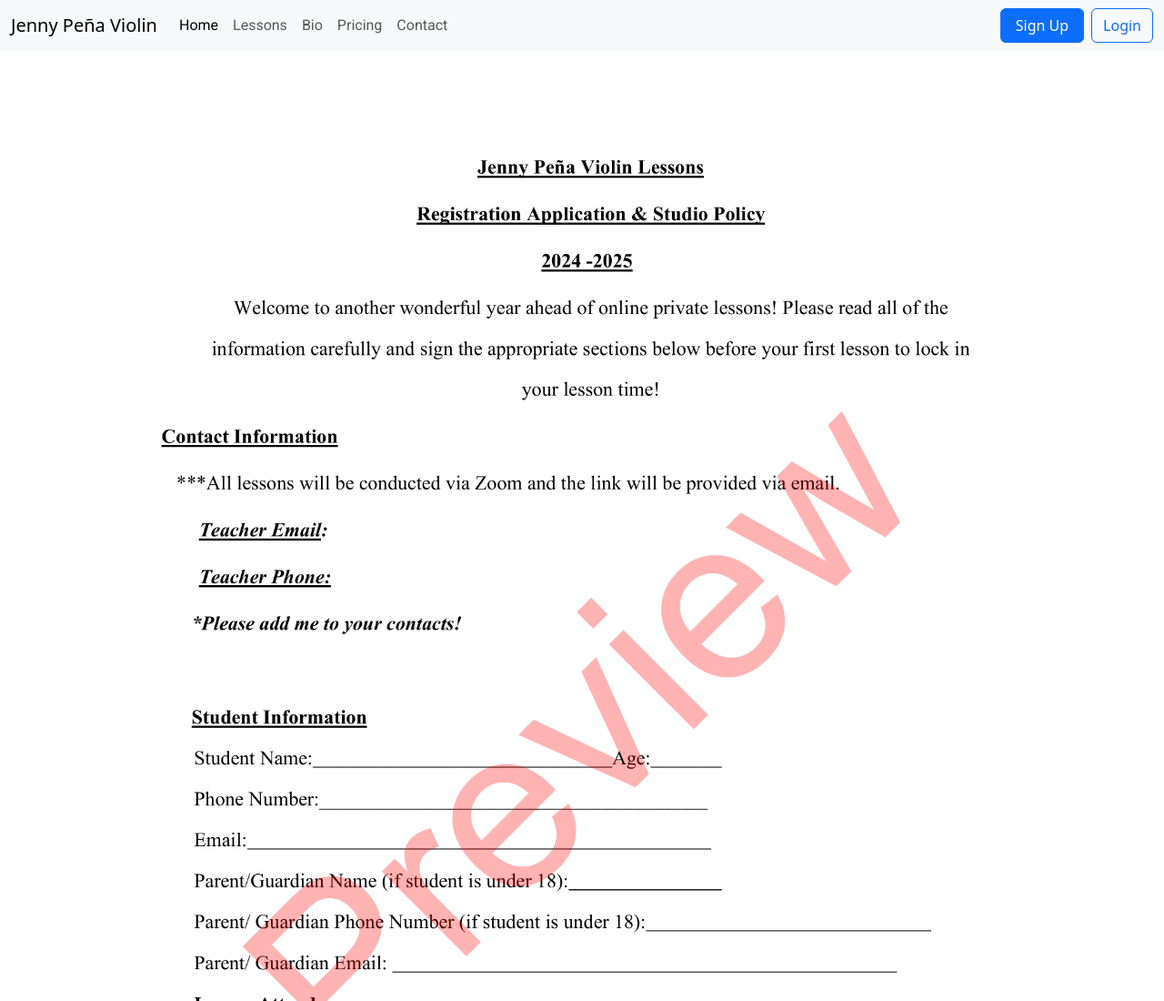
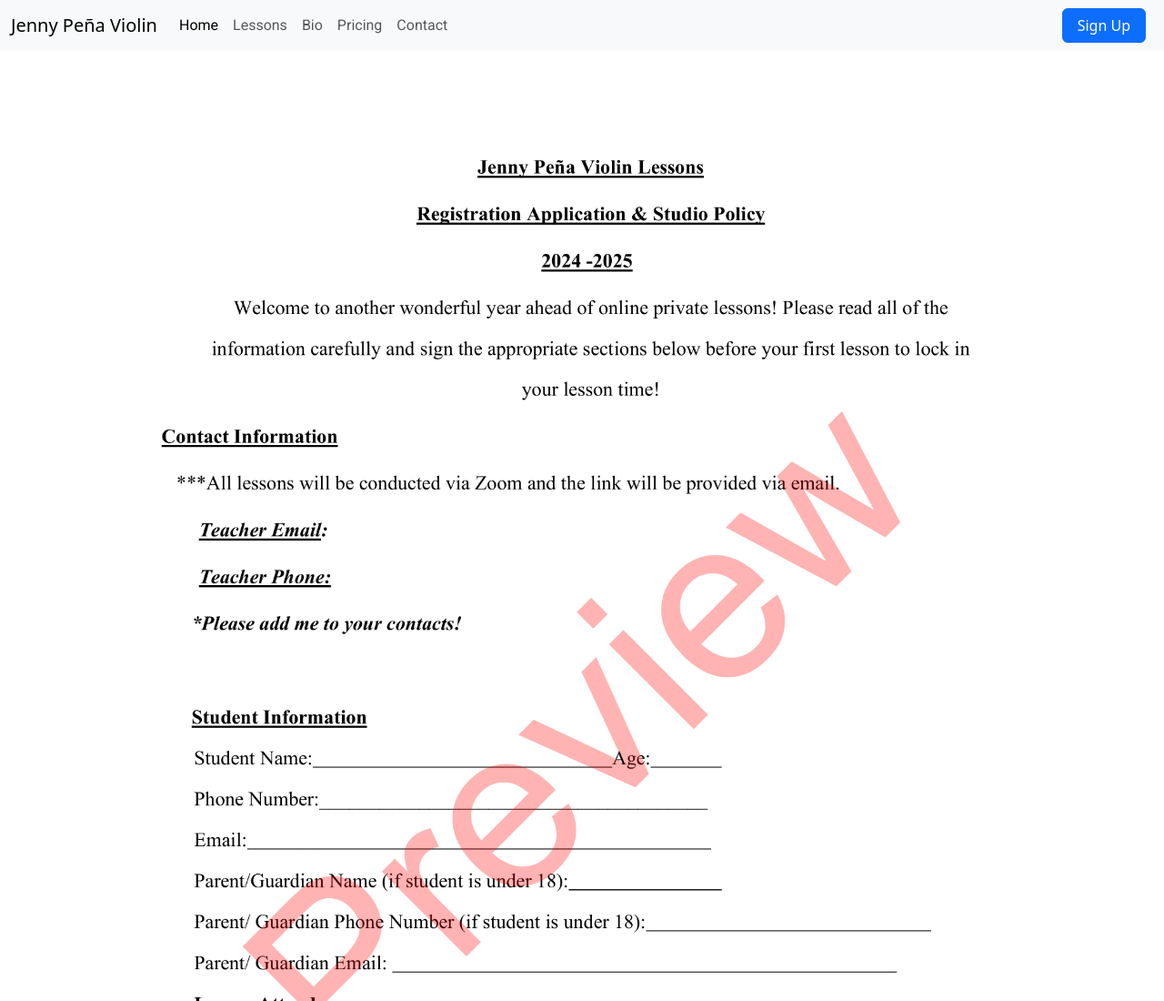
Before and after one commit to Johnny-Pena/jennypenaviolin, a plain HTML site: page studio-policy.html in a window 1280 px wide. Shown: the top 1100 px of the page at 91% size. Drawn offline with nearby package versions, Linux system fonts and the light colour scheme.

Commit message:
Update studio-policy.html

```diff
--- a/studio-policy.html
+++ b/studio-policy.html
@@ -20,6 +20,7 @@
 </head>
 
 <body>
+
   <nav class="navbar navbar-expand-sm fixed-top bg-body-tertiary" style="background-color: #f7f7f7;">
     <div class="container-fluid">
       <a class="navbar-brand" href="index.html">Jenny Peña Violin</a>
@@ -37,7 +38,6 @@
         </ul>
         <form class="d-flex ms-auto">
           <button class="btn btn-primary px-3 me-2" type="button" onclick="location.href='signup.html'">Sign Up</button>
-          <button class="btn btn-outline-primary" type="button" onclick="location.href='login.html'">Login</button>
         </form>
       </div>
     </div>
```
